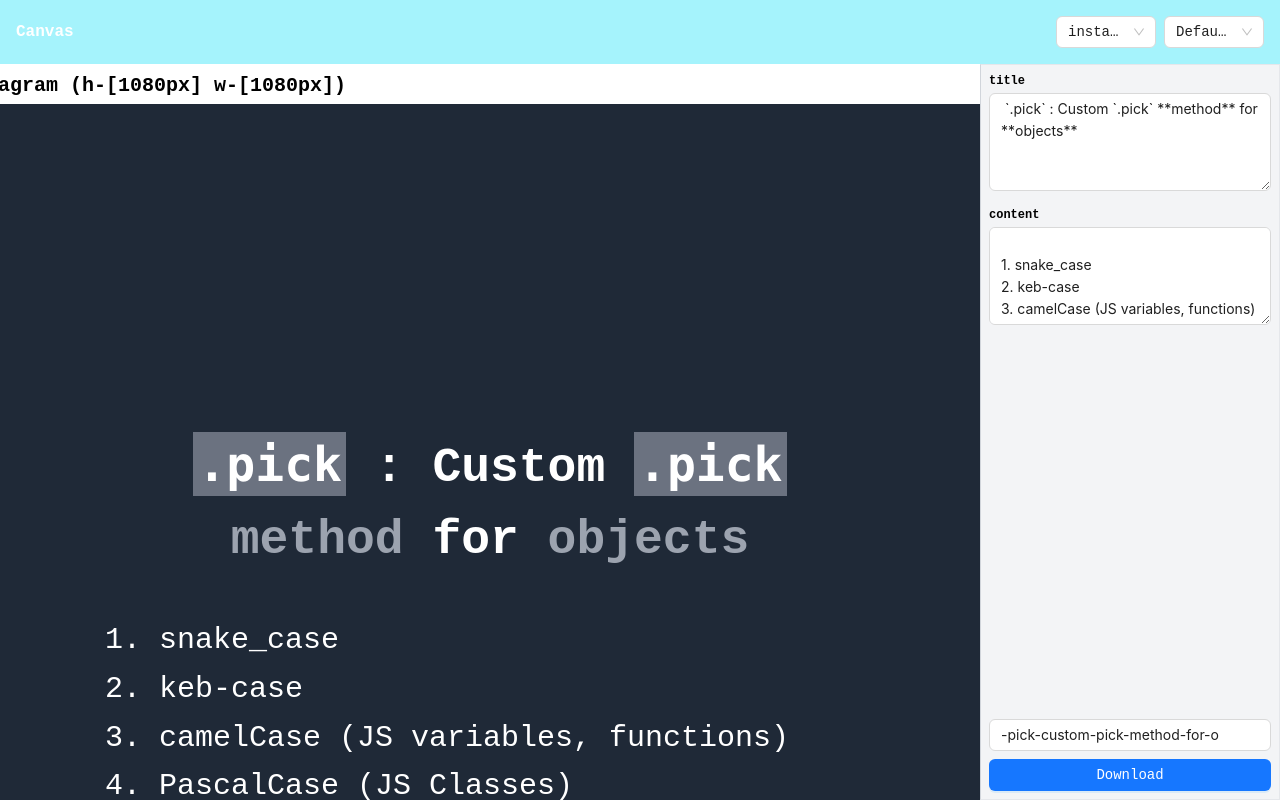
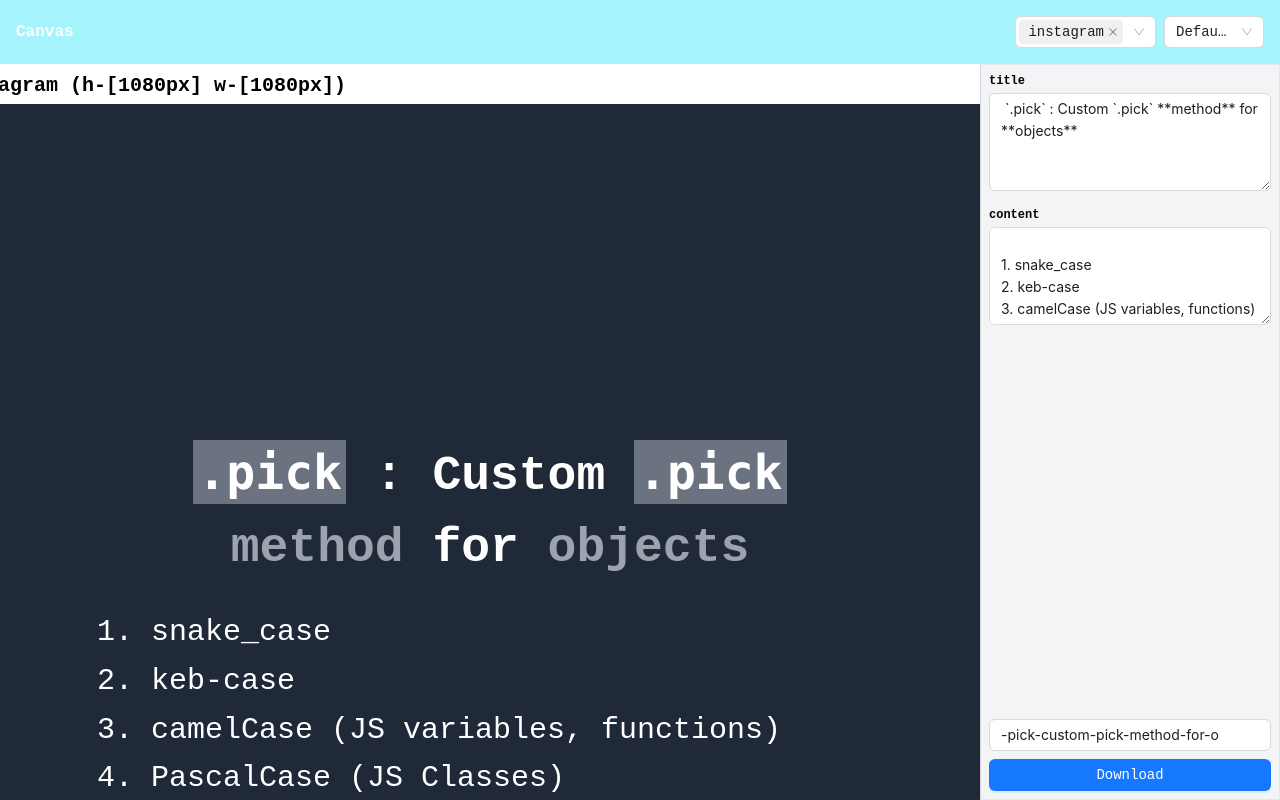
Before and after one commit to 318097/canvas, a React (Create React App) app: page / in a window 1280 px wide. Built offline with nearby package versions, Linux system fonts and the light colour scheme; the HTML template or start-up script is replaced by a standard one.

Commit message:
Add: Global & Local for Single and Listicle

```diff
--- a/src/components/Raw/Canvas.js
+++ b/src/components/Raw/Canvas.js
@@ -4,7 +4,7 @@ import React from "react";
 import "./Raw.scss";
 import cn from "classnames";
 import { Carousel } from "antd";
-import { generateName } from "./helpers";
+import { generateName, getCleanKey } from "./helpers";
 
 const Canvas = ({
   canvasContainerRef,
@@ -13,9 +13,10 @@ const Canvas = ({
   _updateSelectedElement,
   selectedElement,
   templates,
+  properties,
+  global,
 }) => {
   const grouppedTemplates = Object.entries(_.groupBy(templates, "groupId"));
-  // console.log("::-", grouppedTemplates);
 
   const containerClasses = `flex flex-col items-start gap-1 mb-12`;
 
@@ -30,6 +31,8 @@ const Canvas = ({
           data,
           selectedElement,
           _updateSelectedElement,
+          properties,
+          global,
         };
         if (groupId === "none") {
           return templates.map((template) => {
@@ -91,6 +94,8 @@ const Card = ({
   data,
   selectedElement,
   _updateSelectedElement,
+  properties,
+  global,
 }) => {
   const { layout, className = "", platform, groupId, idx } = template;
   const refId = `${groupId}-${platform}-${idx}`;
@@ -100,20 +105,22 @@ const Card = ({
       className={`raw-editor-root flex flex-col gap-2 bg-gray-800 p-4 ${className}`}
     >
       {layout.map((layout) => {
-        const { key, type, className = "", properties = {} } = layout;
-
+        const { key, type, className = "" } = layout;
+        const fullKey = generateName(groupId, platform, key);
         const value = _.get(data, key, "");
 
+        const mergedProperties = {
+          ..._.get(global, getCleanKey(key), {}),
+          ..._.get(properties, fullKey, {}),
+        };
         if (!value) return null;
-
-        const fullKey = generateName(groupId, platform, key);
 
         const classNames = cn(
           "element",
           type,
-          "p-2",
+          // "p-2",
           className,
-          ...Object.values(properties),
+          ...Object.values(mergedProperties),
           {
             outlined: selectedElement === fullKey,
           }
@@ -121,9 +128,7 @@ const Card = ({
         return (
           <div
             key={fullKey}
-            onClick={() => {
-              _updateSelectedElement(fullKey);
-            }}
+            onClick={() => _updateSelectedElement(fullKey)}
             className={classNames}
             dangerouslySetInnerHTML={{
               __html: marked.parseInline(value).replace(/^<p>|<\/p>$/g, ""),
--- a/src/components/Raw/Header.js
+++ b/src/components/Raw/Header.js
@@ -9,7 +9,8 @@ const Header = ({ template, setTemplate, postVariant, setPostVariant }) => {
       <h3 className="text-white font-bold">Canvas</h3>
       <div className="flex items-center gap-2">
         <Select
-          className="w-[100px]"
+          mode="multiple"
+          className="min-w-[100px]"
           options={generateTemplate("all").map(({ platform }) => ({
             label: platform,
             value: platform,
--- a/src/components/Raw/Raw.js
+++ b/src/components/Raw/Raw.js
@@ -12,6 +12,7 @@ import {
   generateName,
   getDefaultContent,
   generateTemplate,
+  getCleanKey,
 } from "./helpers";
 
 const Raw = () => {
@@ -21,7 +22,7 @@ const Raw = () => {
   const [properties, setProperties] = useState({});
   const [propertyType, setPropertyType] = useState("local");
   const [templates, setTemplates] = useState([]);
-  const [template, setTemplate] = useState("instagram");
+  const [template, setTemplate] = useState(["instagram"]);
   const [postVariant, setPostVariant] = useState("Default");
   const [filename, setFilename] = useState("");
   const isGlobal = propertyType === "global";
@@ -48,30 +49,6 @@ const Raw = () => {
   }, [postVariant]);
 
   useEffect(() => {
-    if (!selectedElement || isGenericTagSelected) return;
-
-    const { groupId, element, uid } = splitName(selectedElement);
-    let matchedProperties = {};
-
-    for (let i = 0; i < templates.length; i++) {
-      const template = templates[i];
-      if (template.groupId === groupId && template.platform === element) {
-        matchedProperties = template.layout.find((item) => item.key === uid);
-        if (matchedProperties) break;
-      }
-    }
-    setProperties((prev) => {
-      return {
-        ...prev,
-        [selectedElement]: {
-          ...(prev[selectedElement] || {}),
-          ...(matchedProperties.properties || {}),
-        },
-      };
-    });
-  }, [selectedElement]);
-
-  useEffect(() => {
     canvasContainerRef.current.addEventListener(
       "click",
       (e) => {
@@ -81,9 +58,9 @@ const Raw = () => {
           console.log("Detected click on <code>, <strong>");
           const id = e.target.dataset.id ? e.target.dataset.id : shortid();
           e.target.dataset.id = id;
-          const key = generateName(`none`, tag, id);
-          _updateSelectedElement(key);
-          updatedClassesForTag(key, "outlined", "add");
+          const fullKey = generateName(`none`, tag, id);
+          _updateSelectedElement(fullKey);
+          updatedClassesForTag(fullKey, "outlined", "add");
         } else {
           _updateSelectedElement("");
         }
@@ -96,10 +73,12 @@ const Raw = () => {
     const node = canvasContainerRef.current;
 
     for (const key in global) {
+      if (isGenericTag(key)) {
         node.querySelectorAll(key).forEach((el) => {
           const classes = Object.values(global[key]);
           el.classList.add(...classes);
         });
+      }
     }
   }, [global, canvasContainerRef.current]);
 
@@ -118,19 +97,19 @@ const Raw = () => {
     if (postVariant === "Listicle") {
       const content = data.content.trim().split("\n");
       const contentPageIds = [];
-      const parsedContent = content.reduce((ob, content, index) => {
+      const contentBreakdownObj = content.reduce((ob, content, index) => {
         const key = `content_#${index + 1}`;
         contentPageIds.push(key);
         return { ...ob, [key]: content };
       }, {});
 
       const groupId = shortid();
-      const pages = generateTemplate(platform, {
+      const pages = [
+        ...generateTemplate(platform, {
           title: "title",
           content: null,
           groupId,
-      })
-        .concat([
+        }),
         ...contentPageIds.map(
           (id) =>
             generateTemplate(platform, {
@@ -139,10 +118,9 @@ const Raw = () => {
               groupId,
             })[0]
         ),
-        ])
-        .map((obj, idx) => ({ ...obj, idx: idx + 1 }));
+      ].map((obj, idx) => ({ ...obj, idx: idx + 1 }));
 
-      setData((prev) => ({ ...prev, ...parsedContent }));
+      setData((prev) => ({ ...prev, ...contentBreakdownObj }));
       setTemplates(pages);
     } else {
       // setTemplates(generateTemplate(platform));
@@ -195,18 +173,20 @@ const Raw = () => {
   };
 
   const handlePropertyChange = (property, value) => {
-    const { groupId, element, uid } = splitName(selectedElement);
+    const { element, uid } = splitName(selectedElement);
     let updatedProperties;
+
+    const keyToUpdate = isGenericTagSelected ? element : getCleanKey(uid);
 
     if (isGlobal) {
       setGlobal((prev) => {
         updatedProperties = {
-          ...(prev[element] || {}),
+          ...(prev[keyToUpdate] || {}),
           [property]: value,
         };
         return {
           ...prev,
-          [element]: updatedProperties,
+          [keyToUpdate]: updatedProperties,
         };
       });
       updatedProperties = {
@@ -225,7 +205,7 @@ const Raw = () => {
         };
       });
       updatedProperties = {
-        ...global[element],
+        ...global[keyToUpdate],
         ...updatedProperties,
       };
     }
@@ -238,27 +218,6 @@ const Raw = () => {
         "outlined",
       ].join(" ");
       updatedClassesForTag(selectedElement, updatedClasses);
-    } else {
-      // otherwise add the classes in templates obj
-      setTemplates((prev) => {
-        const updatedData = [...prev];
-
-        let matchedProperties = {};
-        for (let i = 0; i < updatedData.length; i++) {
-          const template = updatedData[i];
-          if (template.groupId === groupId && template.platform === element) {
-            matchedProperties = template.layout.find(
-              (item) => item.key === uid
-            );
-            if (matchedProperties) {
-              break;
-            }
-          }
-        }
-
-        matchedProperties.properties[property] = value;
-        return updatedData;
-      });
     }
   };
 
@@ -276,6 +235,8 @@ const Raw = () => {
     _updateSelectedElement,
     selectedElement,
     templates,
+    properties,
+    global,
   };
 
   const sidebarProps = {
--- a/src/components/Raw/Sidebar.js
+++ b/src/components/Raw/Sidebar.js
@@ -2,7 +2,7 @@ import _ from "lodash";
 import React, { Fragment } from "react";
 import { Input, Select, Button, Radio } from "antd";
 import { PROPERTIES } from "./config";
-import { splitName } from "./helpers";
+import { getCleanKey, splitName } from "./helpers";
 
 const { TextArea } = Input;
 
@@ -63,8 +63,9 @@ const Sidebar = ({
             const { options, label, key } = property;
 
             const { uid } = splitName(selectedElement);
+
             const value = isGlobal
-              ? _.get(global, [uid, key], "")
+              ? _.get(global, [getCleanKey(uid), key], "")
               : _.get(properties, [selectedElement, key], "");
 
             return (
--- a/src/components/Raw/config.js
+++ b/src/components/Raw/config.js
@@ -721,6 +721,22 @@ const GLOBAL = {
     "text-color": "text-gray-400",
     // "text-size": "font-[inherit]",
   },
+  title: {
+    "text-size": "text-5xl",
+    "text-weight": "font-bold",
+    "text-align": "text-center",
+    "text-color": "text-white",
+    "flex-width": "w-3/4",
+    ...DEFAULT_CLASSES,
+  },
+  content: {
+    "text-size": "text-3xl",
+    "text-align": "text-left",
+    "text-color": "text-white",
+    "text-weight": "font-normal",
+    "flex-width": "w-3/4",
+    ...DEFAULT_CLASSES,
+  },
 };
 
 const POST_VARIANTS = [
--- a/src/components/Raw/helpers.js
+++ b/src/components/Raw/helpers.js
@@ -1,7 +1,10 @@
-import { DEFAULT_CLASSES, GENERIC_PROPERTIES } from "./config";
+import { GENERIC_PROPERTIES } from "./config";
 
 const isGenericTag = (selectedElement) => {
-  return GENERIC_PROPERTIES.includes(splitName(selectedElement)["element"]);
+  return (
+    GENERIC_PROPERTIES.includes(splitName(selectedElement)["element"]) ||
+    GENERIC_PROPERTIES.includes(selectedElement)
+  );
 };
 
 const splitName = (selectedElement) => {
@@ -16,6 +19,8 @@ const splitName = (selectedElement) => {
 const generateName = (groupId, element, uid) => {
   return `${groupId || "none"}:${element}:${uid}`;
 };
+
+const getCleanKey = (key) => (key.includes("_") ? key.split("_")[0] : key);
 
 const getDefaultContent = () => {
   return {
@@ -46,27 +51,11 @@ const generateTemplate = (platform, keys) => {
           key: title,
           label: "Title",
           className: "leading-normal",
-          properties: {
-            "text-size": "text-5xl",
-            "text-weight": "font-bold",
-            "text-align": "text-center",
-            "text-color": "text-white",
-            "flex-width": "w-3/4",
-            ...DEFAULT_CLASSES,
-          },
         },
         {
           type: "text",
           key: content,
           className: "leading-relaxed",
-          properties: {
-            "text-size": "text-3xl",
-            "text-align": "text-left",
-            "text-color": "text-white",
-            "text-weight": "font-normal",
-            "flex-width": "w-3/4",
-            ...DEFAULT_CLASSES,
-          },
         },
       ],
     },
@@ -81,27 +70,11 @@ const generateTemplate = (platform, keys) => {
           type: "text",
           key: title,
           className: "leading-normal",
-          properties: {
-            "text-size": "text-5xl",
-            "text-weight": "font-bold",
-            "text-align": "text-center",
-            "text-color": "text-white",
-            "flex-width": "w-3/4",
-            ...DEFAULT_CLASSES,
-          },
         },
         {
           type: "text",
           key: content,
           className: "leading-relaxed",
-          properties: {
-            "text-size": "text-3xl",
-            "text-align": "text-left",
-            "text-color": "text-white",
-            "text-weight": "font-normal",
-            "flex-width": "w-3/4",
-            ...DEFAULT_CLASSES,
-          },
         },
       ],
     },
@@ -123,4 +96,5 @@ export {
   generateName,
   getDefaultContent,
   generateTemplate,
+  getCleanKey,
 };
```
Lines whose indentation alone changed are shown as unchanged.
